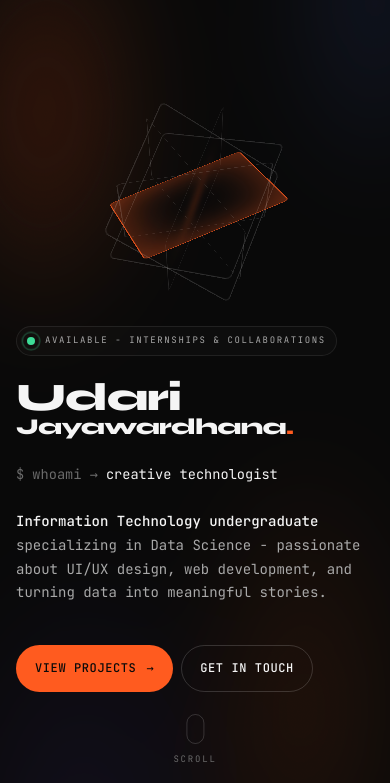
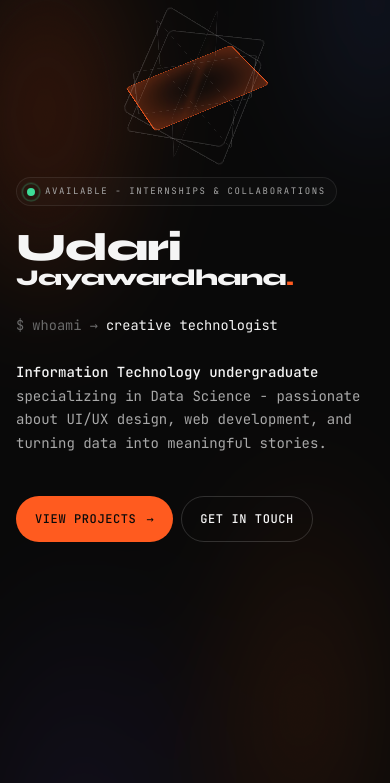
Before and after one commit to udarijayawardhana/myportfolio, a website built with Vite: page index.html in a window 390 px wide. Shown: the part 61-844 px from the top of the page. Built offline with nearby package versions, Linux system fonts and the light colour scheme.

Commit message:
fix mobile hero layout: anchor to top, clear scroll indicator

```diff
--- a/src/styles/responsive.css
+++ b/src/styles/responsive.css
@@ -18,10 +18,10 @@
 
 /* ============== MOBILE ============== */
 @media (max-width:640px){
-  .hero{padding-top:72px;min-height:100svh}
-  .hero-inner{gap:var(--s4)}
-  .hero-art{height:200px}
-  .geo{width:150px;height:150px}
+  .hero{padding-top:72px;padding-bottom:88px;min-height:100svh;align-items:flex-start}
+  .hero-inner{gap:var(--s3)}
+  .hero-art{height:180px}
+  .geo{width:140px;height:140px}
   .hero h1{
     font-size:clamp(36px,11vw,56px);
     line-height:.92;
@@ -46,6 +46,10 @@
 
 /* ============== SMALL MOBILE ============== */
 @media (max-width:400px){
+  .hero{padding-bottom:72px}
+  .hero-art{height:150px}
+  .geo{width:120px;height:120px}
+  .scroll-ind{display:none}
   .hero h1{
     font-size:clamp(30px,10vw,44px);
     line-height:.94;
```
Also changed, not shown: dist/assets/index-D_eH2X0S.css (deleted), dist/index.html.
